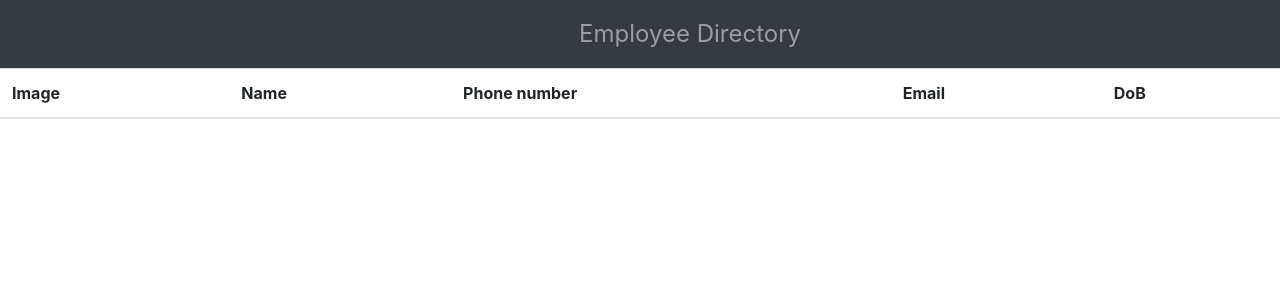
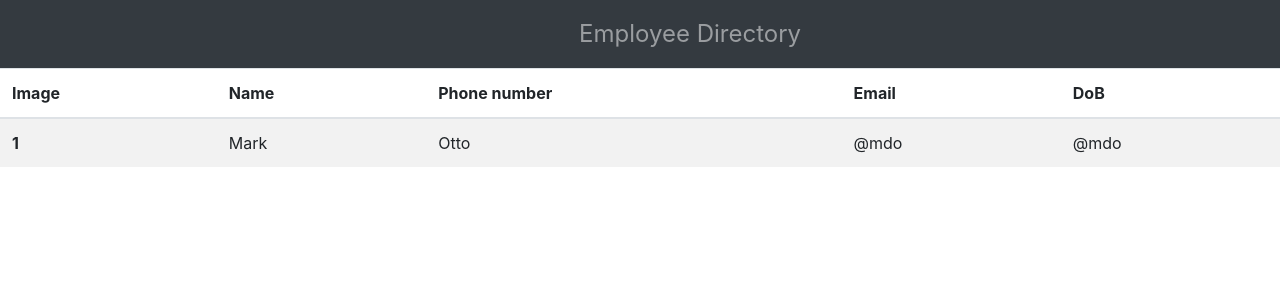
Before and after one commit to ClaireMDavies/employee-directory, a React (Create React App) app in the folder employee-directory/: page / in a window 1280 px wide. Shown: the top 300 px of the page. Built offline with nearby package versions, Linux system fonts and the light colour scheme.

Commit message:
hard code of table Body component

```diff
--- a/employee-directory/src/App.js
+++ b/employee-directory/src/App.js
@@ -2,6 +2,7 @@ import React from "react";
 import { BrowserRouter as Router, Route } from "react-router-dom";
 import Navbar from "./components/Navbar";
 import TableHeader from "./components/TableHeader";
+import TableBody from "./components/TableBody";
 import './App.css';
 
 function App() {
@@ -12,6 +13,7 @@ function App() {
         </div>
         <table class="table table-striped">
             <TableHeader/>
+            <TableBody/>
         </table>
     </Router>
 
--- /dev/null
+++ b/employee-directory/src/components/TableBody/index.js
@@ -0,0 +1,18 @@
+import React from "react";
+import "./style.css";
+
+function TableBody() {
+    return (
+        <tbody>
+            <tr>
+                <th scope="row">1</th>
+                <td>Mark</td>
+                <td>Otto</td>
+                <td>@mdo</td>
+                <td>@mdo</td>
+            </tr>
+        </tbody>
+    );
+}
+
+export default TableBody;
```
Also changed, not shown: employee-directory/src/components/TableBody/style.css (added).
